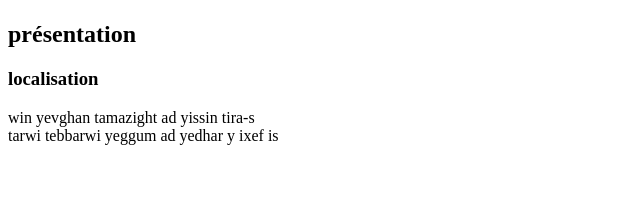
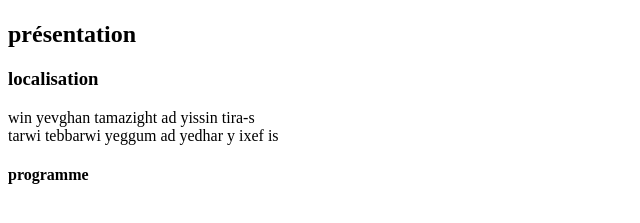
Before and after one commit to Kabferhat/formation-git-, a plain HTML site: page index.html in a window 1280 px wide. Shown: the part 59-282 px from the top of the page, without its empty margins (0-640 px from the left). Drawn offline with Linux system fonts and the light colour scheme.

Commit message:
Update index.html

```diff
--- a/index.html
+++ b/index.html
@@ -11,5 +11,6 @@
     <h3>localisation</h3>
     <div>win yevghan tamazight ad yissin tira-s</div>
     <span>tarwi tebbarwi yeggum ad yedhar y ixef is </span>
+    <h4>programme</h4>
 </body>
 </html>
```
